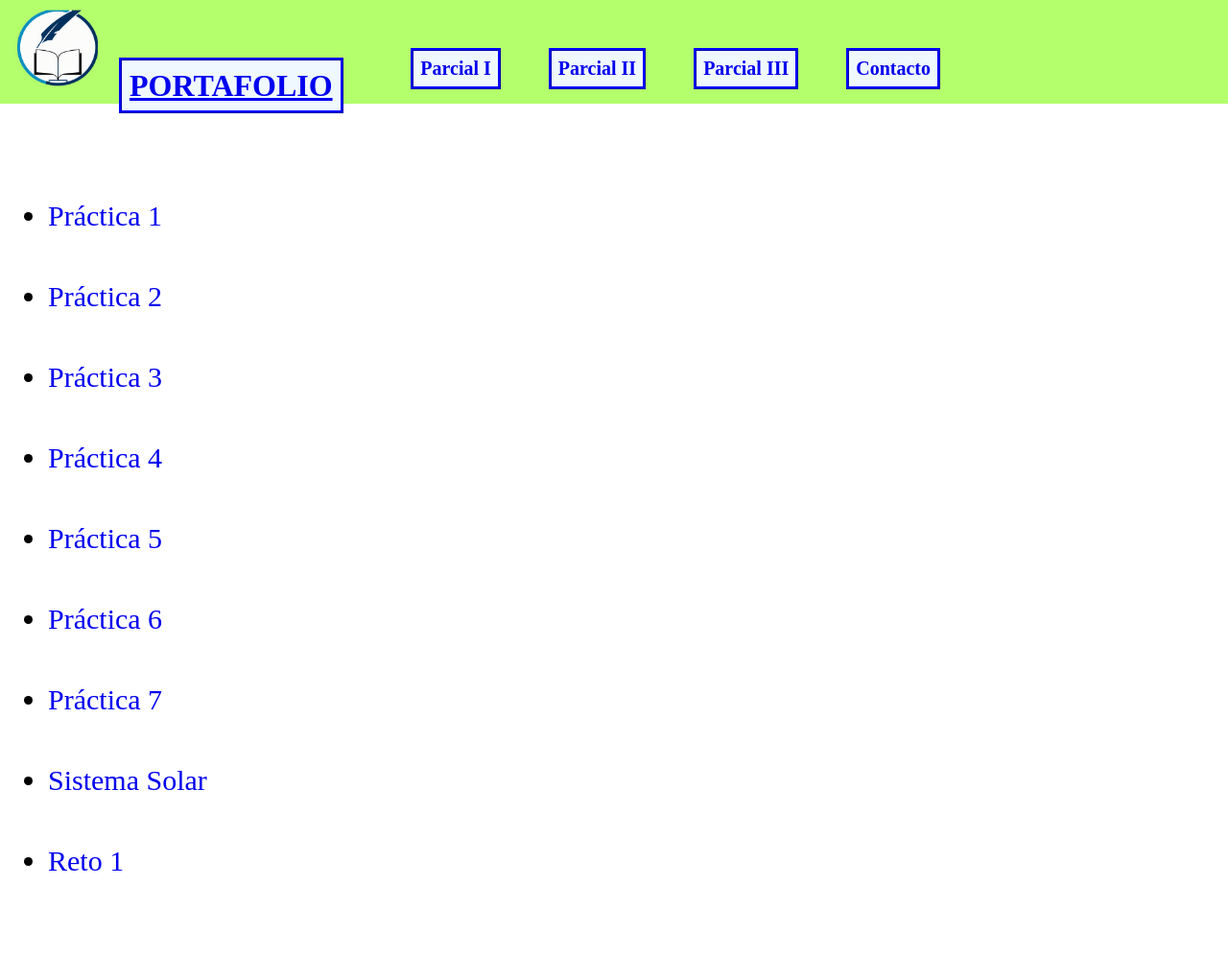
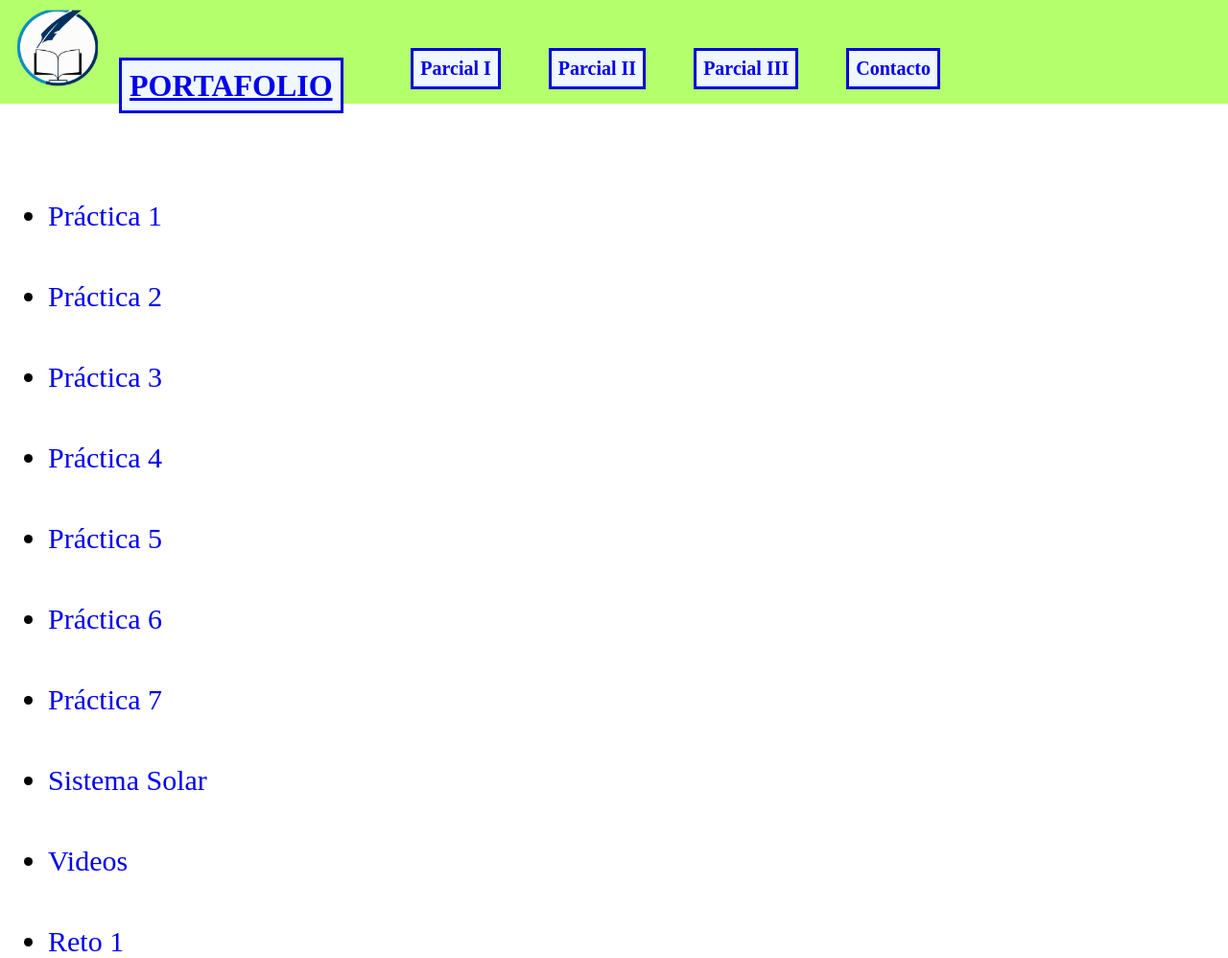
Before and after one commit to PabloFxdxdxd/portafolio, a plain HTML site: page Parciales/parcial_1.html in a window 1280 px wide. Shown: the whole page at 96% size. Before the commit the page ends 914 px from the top, so only its background shows below. Drawn offline with Linux system fonts and the light colour scheme.

Commit message:
Update parcial_1.html

```diff
--- a/Parciales/parcial_1.html
+++ b/Parciales/parcial_1.html
@@ -43,6 +43,7 @@
             <li><a href="./../Practicas/Practica 6/practica_6.html">Práctica 6</a></li>
             <li><a href="./../Practicas/Practica 7/practica_7.html">Práctica 7</a></li>
             <li><a href="./../Practicas/Practica 8/index.html">Sistema Solar</a></li>
+            <li><a href="./../Practicas/Reproductor Video/reproductor.html">Videos</a></li>
             <li><a href="./../Practicas/Reto 1/Reto_1.html">Reto 1</a></li>
 
         </ul>
```
